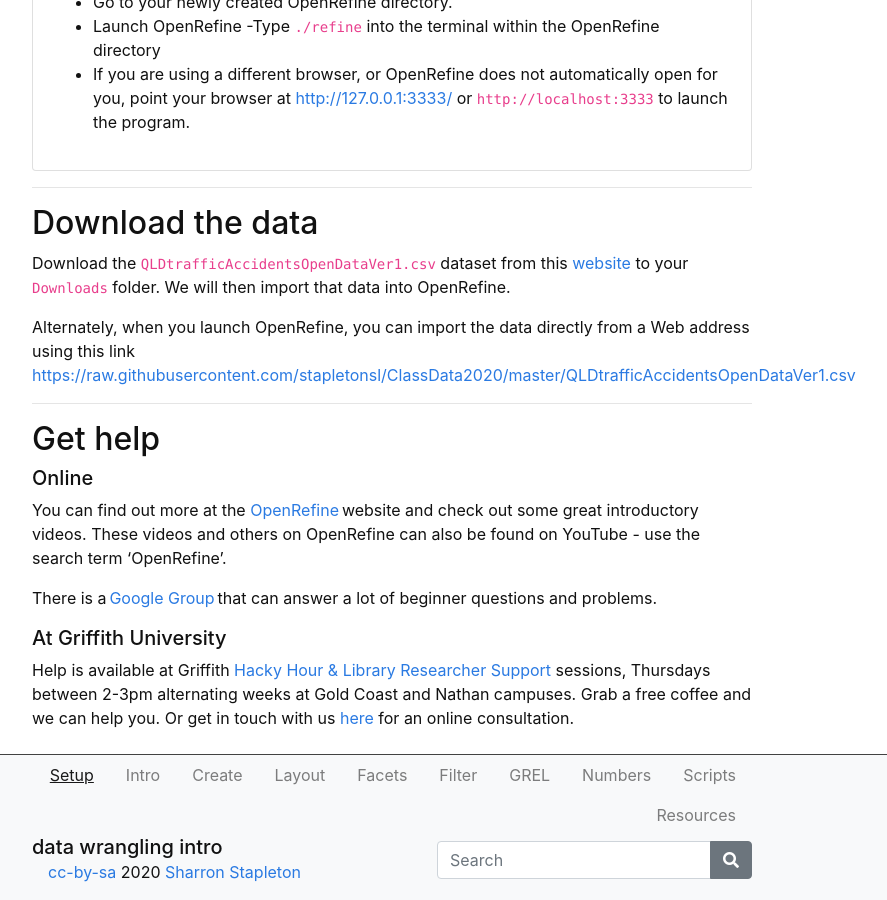
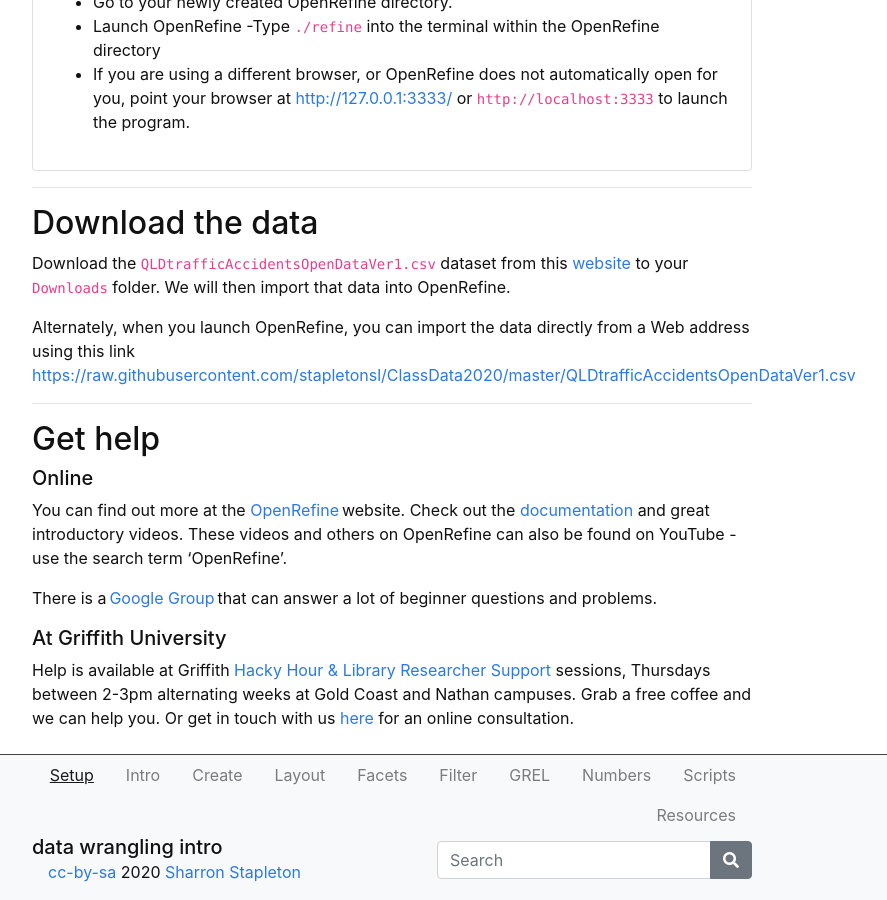
Before and after one commit to GULibrarySandbox/intro-data-wrangle, a Jekyll site: the page built from content/0-setup.md, in a window 1280 px wide and 900 px high, scrolled down 1731 px. Shown: the whole window, without its empty margins (248-1135 px from the left). Built offline with Jekyll 4.4.1, drawn with Linux system fonts in a browser that asks for light colours.

Commit message:
Update 0-setup.md

```diff
--- a/content/0-setup.md
+++ b/content/0-setup.md
@@ -69,7 +69,7 @@ Alternately, when you launch OpenRefine, you can import the data directly from a
 
 ##### Online
 
-You can find out more at the [OpenRefine](http://openrefine.org) website and check out some great introductory videos. These videos and others on OpenRefine can also be found on YouTube - use the search term 'OpenRefine'.
+You can find out more at the [OpenRefine](http://openrefine.org) website.  Check out the [documentation](http://openrefine.org/documentation.html) and great introductory videos. These videos and others on OpenRefine can also be found on YouTube - use the search term 'OpenRefine'.
 
 There is a [Google Group](https://groups.google.com/forum/#!forum/openrefine) that can answer a lot of beginner questions and problems.
 
```
